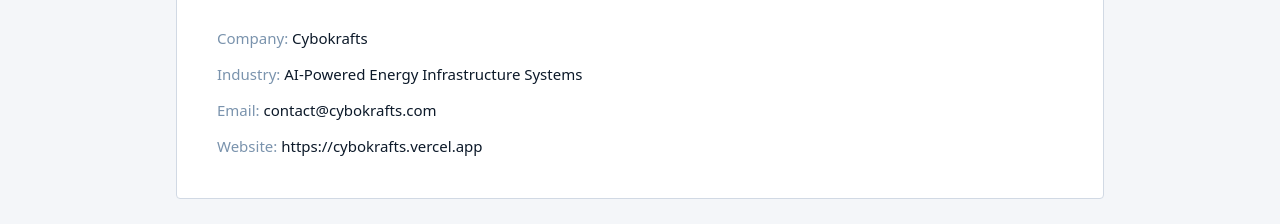
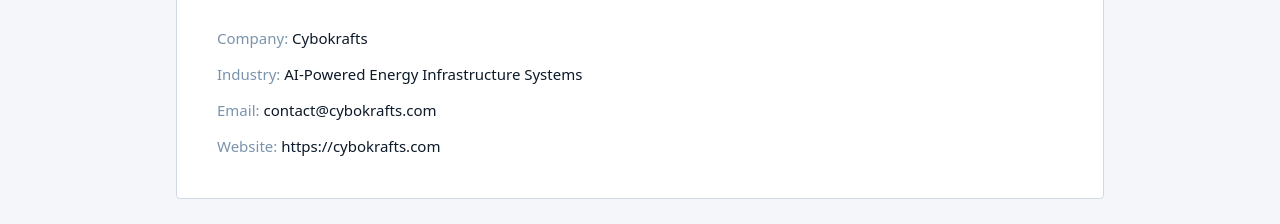
Before and after one commit to saymanlal/cybokrafts, a Next.js app: page /privacy in a window 1280 px wide. Shown: the part 6040-6264 px from the top of the page. Built offline with nearby package versions, Linux system fonts and the light colour scheme.

Commit message:
Update page.tsx

```diff
--- a/src/app/privacy/page.tsx
+++ b/src/app/privacy/page.tsx
@@ -227,7 +227,7 @@ export default function PrivacyPolicyPage() {
 
                 <p>
                   <span className="text-text-muted">Website:</span>{" "}
-                  https://cybokrafts.vercel.app
+                  https://cybokrafts.com
                 </p>
               </div>
             </div>
```
